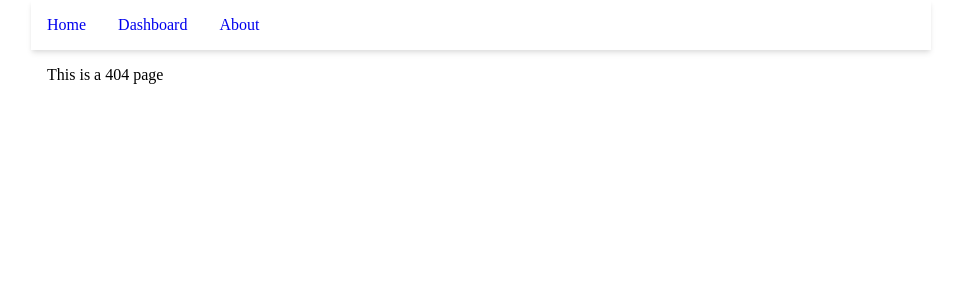
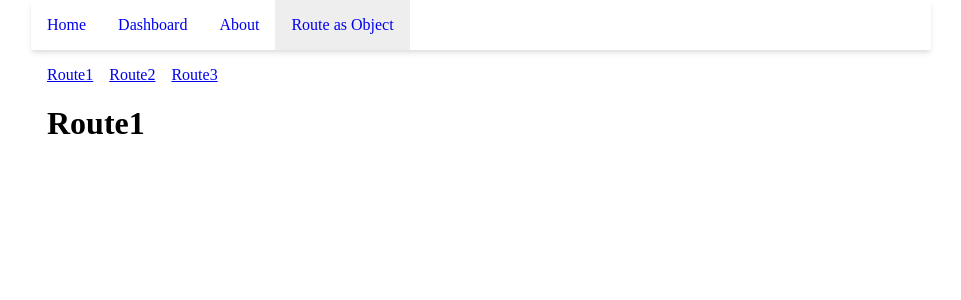
Before and after one commit to collegewap/react-router-tutorial, a React (Create React App) app: page /object_route in a window 1280 px wide. Before the commit this address had no page. Shown: the top 300 px of the page, without its empty margins (159-1120 px from the left). Built offline with nearby package versions, Linux system fonts and the light colour scheme.

Commit message:
Routes as object

```diff
--- a/src/App.js
+++ b/src/App.js
@@ -1,6 +1,7 @@
 import React from "react";
 import { Routes, Route, NavLink as Link } from "react-router-dom";
 import Dashboard from "./Dashboard";
+import RouteAsObj from "./RouteAsObj";
 
 function App() {
   return (
@@ -22,6 +23,11 @@
               About
             </Link>
           </li>
+          <li>
+            <Link to="/object_route" activeClassName="active">
+              Route as Object
+            </Link>
+          </li>
         </ul>
       </nav>
       <div className="main">
@@ -29,6 +35,8 @@
           <Route path="/" element={<Home />}></Route>
           <Route path="about" element={<About />}></Route>
           <Route path="dashboard/*" element={<Dashboard />}></Route>
+          <Route path="object_route/*" element={<RouteAsObj />}></Route>
+
           <Route path="*" element={<NotFound />}></Route>
         </Routes>
       </div>
--- /dev/null
+++ b/src/RouteAsObj.js
@@ -0,0 +1,60 @@
+import React from "react";
+import { useRoutes, Outlet } from "react-router";
+import { Link } from "react-router-dom";
+
+const RouteAsObj = () => {
+  let element = useRoutes([
+    { path: "/", element: <Route1 /> },
+    { path: "route2", element: <Route2 /> },
+    {
+      path: "route3",
+      element: <Route3 />,
+      children: [
+        { path: "child1", element: <Child1 /> },
+        { path: "child2", element: <Child2 /> },
+      ],
+    },
+    { path: "*", element: <NotFound /> },
+  ]);
+
+  return (
+    <div>
+      <ul>
+        <li>
+          <Link to="">Route1</Link>
+        </li>
+        <li>
+          <Link to="route2">Route2</Link>
+        </li>
+        <li>
+          <Link to="route3">Route3</Link>
+        </li>
+      </ul>
+      {element}
+    </div>
+  );
+};
+
+const Route1 = () => <h1>Route1</h1>;
+const Route2 = () => <h1>Route2</h1>;
+const Route3 = () => {
+  return (
+    <div>
+      <h1>Route3</h1>
+      <ul>
+        <li>
+          <Link to="child1">Child1</Link>
+        </li>
+        <li>
+          <Link to="child2">Child2</Link>
+        </li>
+      </ul>
+      <Outlet />
+    </div>
+  );
+};
+const Child1 = () => <h2>Child1</h2>;
+const Child2 = () => <h2>Child2</h2>;
+const NotFound = () => <h1>NotFound</h1>;
+
+export default RouteAsObj;
```
